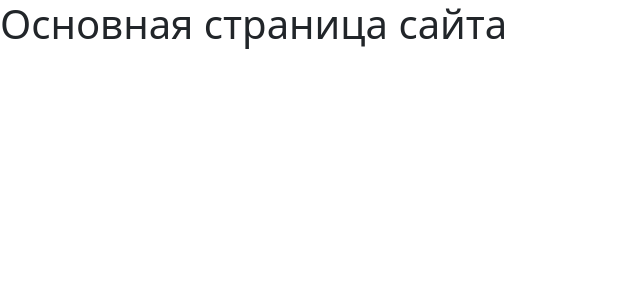
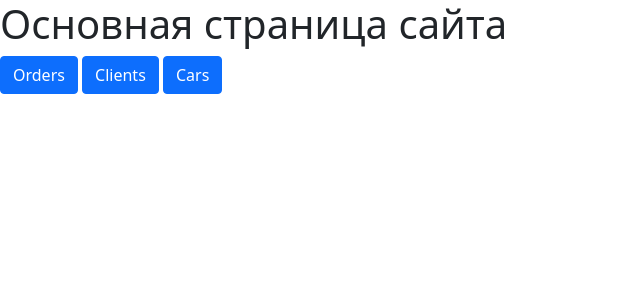
Before and after one commit to dklets/RentalCars, a Flask app: page / in a window 1280 px wide. Shown: the top 300 px of the page, without its empty margins (0-640 px from the left). Run offline with Flask 2, Linux system fonts and the light colour scheme.

Commit message:
Commit v.21.11.01:00

```diff
--- a/main.py
+++ b/main.py
@@ -38,7 +38,6 @@ class Clients(db.Model):
     first_name = db.Column(db.String(45), nullable=False)
     last_name = db.Column(db.String(45), nullable=False)
     registration_date = db.Column(db.String(45), nullable=False)
-    # children = relationship("Child")
 
     def __repr__(self):
         return f'<clients {self.id}>'
@@ -119,60 +118,34 @@ def add_order():
 @rental_cars.route('/orders-list')
 def orders_list():
     g.db = sqlite3.connect('rental_cars.db')
-    cur = g.db.execute('SELECT number, passport_number, add_date, rental_time, rental_cost FROM (SELECT * FROM orders INNER JOIN clients ON orders.client_id = clients.id INNER JOIN cars ON orders.car_id = cars.id)')
-    linked = cur.fetchall()
+    cur = g.db.execute("""SELECT number, passport_number, add_date, rental_time, rental_cost, (rental_time * rental_cost)
+                          FROM (SELECT * FROM orders INNER JOIN clients ON orders.client_id = clients.id
+                          INNER JOIN cars ON orders.car_id = cars.id)""")
+    linked_orders = cur.fetchall()
     g.db.close()
-
-    list_of_lists = [list(elem) for elem in linked]  # Add column "Total cost" = rental_time * car_rental_cost
-    for i in list_of_lists:
-        i.append(float(i[-1]) * float(i[-2]))
-    list_of_tuples = [tuple(elem) for elem in list_of_lists]
-
-    return render_template('orders-list.html', list_of_tuples=list_of_tuples)
+    return render_template('orders-list.html', linked_orders=linked_orders)
 
 
 @rental_cars.route('/clients-list')
 def clients_list():
     g.db = sqlite3.connect('rental_cars.db')
-    cur = g.db.execute('SELECT first_name, last_name, registration_date FROM (SELECT * FROM orders INNER JOIN clients ON orders.client_id = clients.id INNER JOIN cars ON orders.car_id = cars.id)')
+    cur = g.db.execute("""SELECT first_name, last_name, registration_date, COUNT(client_id) FROM
+                         (SELECT clients.*, orders.client_id FROM clients
+                          LEFT JOIN orders ON clients.id = orders.client_id) GROUP BY id""")
     linked_clients = cur.fetchall()
     g.db.close()
-
-    list_of_lists_clients = [list(elem) for elem in linked_clients]  # Add column "Number of orders"
-    newlist = {}
-    for elem in list_of_lists_clients:
-        newlist.setdefault(tuple(elem), list()).append(1)
-    for k, v in newlist.items():
-        newlist[k] = sum(v)
-    list_clients = [list(elem) for elem in [k for k, v in newlist.items()]]
-    number_orders = [[v] for k, v in newlist.items()]
-    new_list = [list_clients + number_orders for list_clients, number_orders in zip(list_clients, number_orders)]
-    list_of_tuples_clients = [tuple(elem) for elem in new_list]
-
-    return render_template('clients-list.html', list_of_tuples_clients=list_of_tuples_clients)
+    return render_template('clients-list.html', linked_clients=linked_clients)
 
 
 @rental_cars.route('/cars-list')
 def cars_list():
     g.db = sqlite3.connect('rental_cars.db')
-    cur = g.db.execute('SELECT description, rental_cost FROM (SELECT * FROM orders INNER JOIN clients ON orders.client_id = clients.id INNER JOIN cars ON orders.car_id = cars.id)')
+    cur = g.db.execute("""SELECT description, rental_cost, COUNT(car_id) FROM
+                        (SELECT cars.*, orders.car_id FROM cars
+                         LEFT JOIN orders ON cars.id = orders.car_id) GROUP BY id""")
     linked_cars = cur.fetchall()
     g.db.close()
-
-    print(linked_cars)
-
-    list_of_lists_cars = [list(elem) for elem in linked_cars]  # Add column "Number of orders"
-    newlist_car = {}
-    for elem in list_of_lists_cars:
-        newlist_car.setdefault(tuple(elem), list()).append(1)
-    for k, v in newlist_car.items():
-        newlist_car[k] = sum(v)
-    list_cars = [list(elem) for elem in [k for k, v in newlist_car.items()]]
-    number_orders = [[v] for k, v in newlist_car.items()]
-    new_list = [list_cars + number_orders for list_cars, number_orders in zip(list_cars, number_orders)]
-    list_of_tuples_cars = [tuple(elem) for elem in new_list]
-
-    return render_template('cars-list.html', list_of_tuples_cars=list_of_tuples_cars)
+    return render_template('cars-list.html', linked_cars=linked_cars)
 
 
 @rental_cars.route('/department')
--- a/templates/cars-list.html
+++ b/templates/cars-list.html
@@ -6,6 +6,7 @@ Cars list
 
 {% block body %}
 <h1>Cars list</h1>
+<a href="/add-car" class="btn btn-primary">Add</a>
 <table class="table">
     <thead>
         <tr>
@@ -16,7 +17,7 @@ Cars list
     </thead>
     <tbody>
         <tr>
-            {% for row in list_of_tuples_cars %}
+            {% for row in linked_cars %}
                 <tr>
                     <td>{{ row[0] }}</td>
                     <td>{{ row[1] }}</td>
--- a/templates/clients-list.html
+++ b/templates/clients-list.html
@@ -6,6 +6,7 @@ Clients list
 
 {% block body %}
 <h1>Clients list</h1>
+<a href="/add-client" class="btn btn-primary">Add</a>
 <table class="table">
     <thead>
         <tr>
@@ -17,7 +18,7 @@ Clients list
     </thead>
     <tbody>
         <tr>
-            {% for row in list_of_tuples_clients %}
+            {% for row in linked_clients %}
                 <tr>
                     <td>{{ row[0] }}</td>
                     <td>{{ row[1] }}</td>
--- a/templates/index.html
+++ b/templates/index.html
@@ -6,4 +6,7 @@
 
 {% block body %}
 <h1>Основная страница сайта</h1>
+<a href="/orders-list" class="btn btn-primary">Orders</a>
+<a href="/clients-list" class="btn btn-primary">Clients</a>
+<a href="/cars-list" class="btn btn-primary">Cars</a>
 {% endblock %}
--- a/templates/orders-list.html
+++ b/templates/orders-list.html
@@ -6,6 +6,7 @@ Orders list
 
 {% block body %}
 <h1>Orders list</h1>
+<a href="/add-order" class="btn btn-primary">Add</a>
 <table class="table">
     <thead>
         <tr>
@@ -19,7 +20,7 @@ Orders list
     </thead>
     <tbody>
         <tr>
-            {% for row in list_of_tuples %}
+            {% for row in linked_orders %}
                 <tr>
                     <td>{{ row[0] }}</td>
                     <td>{{ row[1] }}</td>
```
Also changed, not shown: rental_cars.db.
